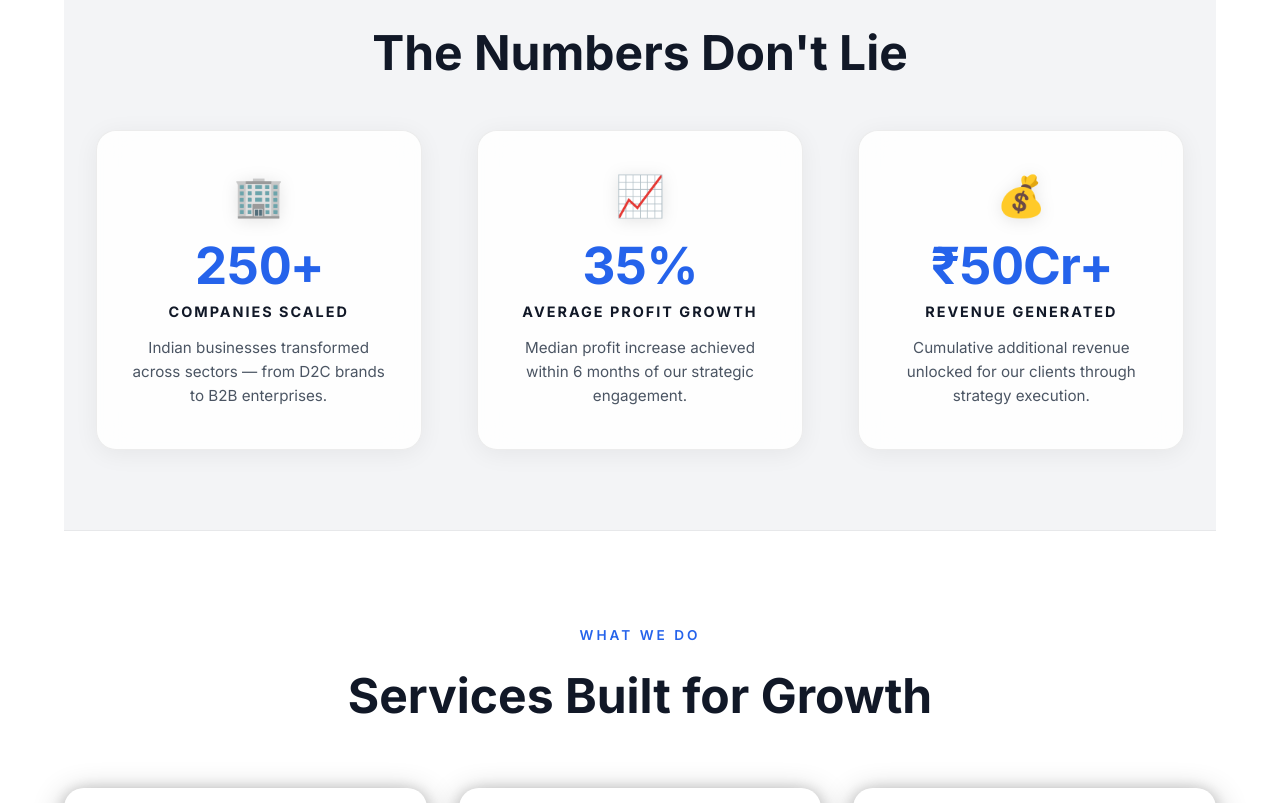
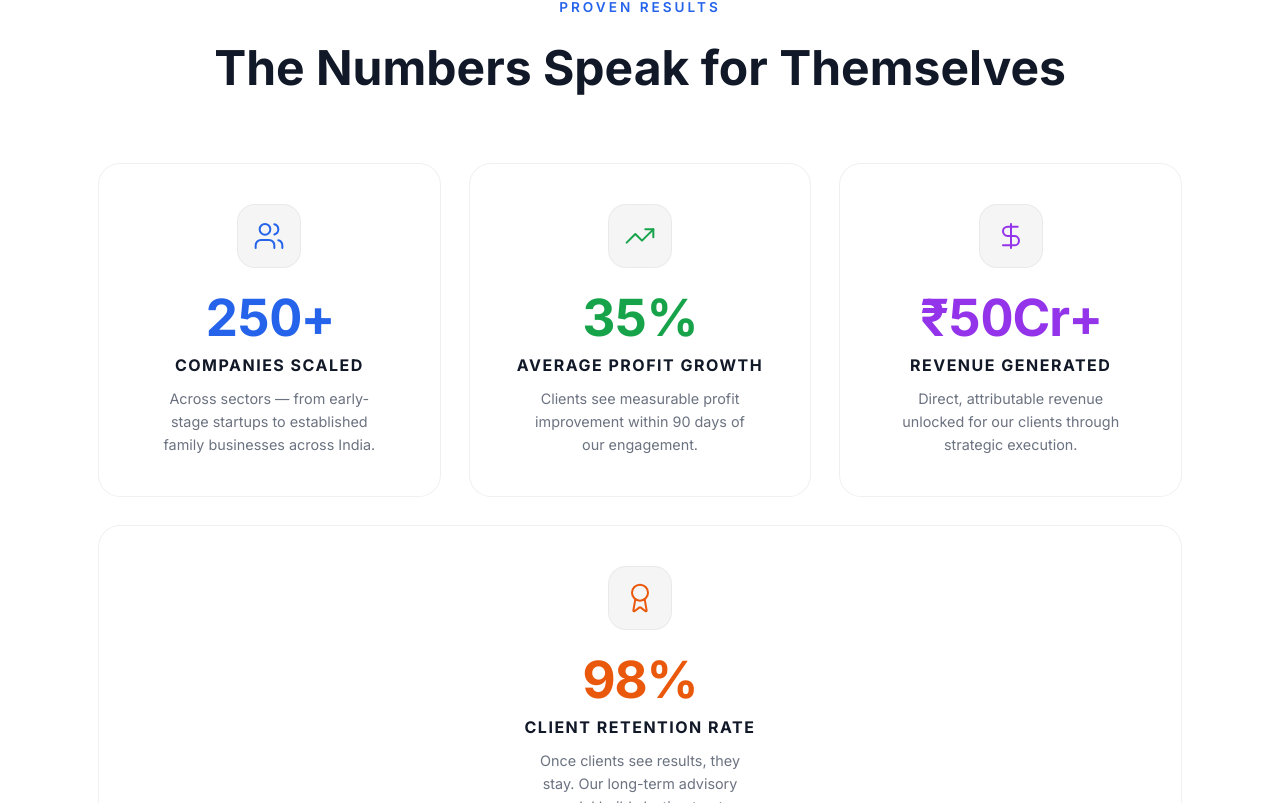
Before and after one commit to Shauryan28/Blubric, a React (Vite) app: page / in a window 1280 px wide. Shown: the part 917-1720 px from the top of the page. Built offline with nearby package versions, Linux system fonts and the light colour scheme.

Commit message:
Add interactive BorderGlow impact stats section

```diff
--- a/src/App.tsx
+++ b/src/App.tsx
@@ -2,7 +2,6 @@ import { Routes, Route } from 'react-router-dom';
 import { SilkBackground } from './components/SilkBackground';
 import PillNav from './components/PillNav';
 import ScrollToTop from './components/ScrollToTop';
-import MetallicText from './components/MetallicText';
 import Home from './pages/Home';
 import About from './pages/About';
 import Services from './pages/Services';
@@ -20,7 +19,7 @@ function App() {
     <>
       <ScrollToTop />
       <SilkBackground />
-      <PillNav items={navItems} customLogo={<MetallicText text="BLUBRIC." fontSize={20} fontWeight="800" />} />
+      <PillNav items={navItems} customLogo={<span style={{fontWeight:800, fontSize:'1.2rem', color:'#111827', letterSpacing: '-0.5px'}}>BLUBRIC.</span>} />
       <main className="page-container">
         <Routes>
           <Route path="/" element={<Home />} />
--- a/src/components/BorderGlow.css
+++ b/src/components/BorderGlow.css
@@ -1,58 +1,61 @@
 .border-glow-card {
+  --mouse-x: 50%;
+  --mouse-y: 50%;
+  --glow-color: #2563eb;
+  --border-radius: 24px;
+
   position: relative;
-  border-radius: var(--card-radius, 20px);
-  background: rgba(255, 255, 255, 0.85);
-  backdrop-filter: blur(16px);
-  border: 1px solid rgba(0, 0, 0, 0.07);
-  box-shadow: 0 4px 24px rgba(0, 0, 0, 0.06);
-  overflow: hidden;
-  transition: box-shadow 0.3s ease, transform 0.3s ease;
-  cursor: default;
+  border-radius: var(--border-radius);
+  padding: 2px;
+  background: transparent;
+  cursor: pointer;
+  transition: transform 0.3s ease, box-shadow 0.3s ease;
+  flex: 1;
+  min-width: 280px;
 }
 
-.border-glow-card:hover {
-  box-shadow: 0 8px 40px rgba(0, 0, 0, 0.1);
-  transform: translateY(-4px);
-}
-
-.border-glow-spotlight {
-  position: absolute;
-  inset: 0;
-  opacity: 0;
-  pointer-events: none;
-  transition: opacity 0.3s ease;
-  border-radius: inherit;
-  background: radial-gradient(
-    var(--glow-size, 120px) circle at var(--glow-x, 50%) var(--glow-y, 50%),
-    rgba(var(--glow-color-rgb, 37, 99, 235), 0.12) 0%,
-    transparent 70%
-  );
-  /* Also animate the border */
-  z-index: 0;
-}
-
-/* Glowing border ring using pseudo-element */
+/* The animated glowing border using conic-gradient from mouse position */
 .border-glow-card::before {
   content: '';
   position: absolute;
-  inset: -1px;
-  border-radius: calc(var(--card-radius, 20px) + 1px);
+  inset: 0;
+  border-radius: var(--border-radius);
   background: radial-gradient(
-    var(--glow-size, 120px) circle at var(--glow-x, 50%) var(--glow-y, 50%),
-    var(--glow-color, #2563eb) 0%,
+    200px circle at var(--mouse-x) var(--mouse-y),
+    var(--glow-color),
     transparent 70%
   );
   opacity: 0;
-  transition: opacity 0.3s ease;
+  transition: opacity 0.4s ease;
   z-index: 0;
 }
 
 .border-glow-card:hover::before {
-  opacity: 0.35;
+  opacity: 1;
 }
 
-.border-glow-content {
+.border-glow-card:hover {
+  transform: translateY(-6px);
+  box-shadow: 0 20px 60px rgba(37, 99, 235, 0.12);
+}
+
+/* Inner content sits on top of the glow */
+.border-glow-inner {
   position: relative;
   z-index: 1;
+  border-radius: calc(var(--border-radius) - 2px);
+  background: #ffffff;
+  border: 1px solid rgba(0, 0, 0, 0.06);
   height: 100%;
+  display: flex;
+  flex-direction: column;
+  align-items: center;
+  justify-content: center;
+  padding: 2.5rem 2rem;
+  text-align: center;
+  transition: border-color 0.3s ease;
 }
+
+.border-glow-card:hover .border-glow-inner {
+  border-color: rgba(37, 99, 235, 0.15);
+}
--- a/src/components/BorderGlow.tsx
+++ b/src/components/BorderGlow.tsx
@@ -1,62 +1,42 @@
-import { useRef, useEffect, type ReactNode } from 'react';
+import { useRef } from 'react';
+import type { MouseEvent, ReactNode } from 'react';
 import './BorderGlow.css';
 
 interface BorderGlowProps {
   children: ReactNode;
   glowColor?: string;
-  glowSize?: number;
-  borderRadius?: string;
   className?: string;
 }
 
-export default function BorderGlow({
-  children,
-  glowColor = '#2563eb',
-  glowSize = 120,
-  borderRadius = '20px',
-  className = '',
-}: BorderGlowProps) {
+export default function BorderGlow({ children, glowColor = '#2563eb', className = '' }: BorderGlowProps) {
   const cardRef = useRef<HTMLDivElement>(null);
-  const glowRef = useRef<HTMLDivElement>(null);
 
-  useEffect(() => {
+  const handleMouseMove = (e: MouseEvent<HTMLDivElement>) => {
     const card = cardRef.current;
-    const glow = glowRef.current;
-    if (!card || !glow) return;
-
-    const handleMouseMove = (e: MouseEvent) => {
+    if (!card) return;
     const rect = card.getBoundingClientRect();
     const x = e.clientX - rect.left;
     const y = e.clientY - rect.top;
-      glow.style.setProperty('--glow-x', `${x}px`);
-      glow.style.setProperty('--glow-y', `${y}px`);
-      glow.style.opacity = '1';
+    card.style.setProperty('--mouse-x', `${x}px`);
+    card.style.setProperty('--mouse-y', `${y}px`);
+    card.style.setProperty('--glow-color', glowColor);
   };
 
   const handleMouseLeave = () => {
-      glow.style.opacity = '0';
+    const card = cardRef.current;
+    if (!card) return;
+    card.style.setProperty('--mouse-x', `50%`);
+    card.style.setProperty('--mouse-y', `50%`);
   };
-
-    card.addEventListener('mousemove', handleMouseMove);
-    card.addEventListener('mouseleave', handleMouseLeave);
-    return () => {
-      card.removeEventListener('mousemove', handleMouseMove);
-      card.removeEventListener('mouseleave', handleMouseLeave);
-    };
-  }, []);
 
   return (
     <div
       ref={cardRef}
       className={`border-glow-card ${className}`}
-      style={{
-        '--glow-color': glowColor,
-        '--glow-size': `${glowSize}px`,
-        '--card-radius': borderRadius,
-      } as React.CSSProperties}
+      onMouseMove={handleMouseMove}
+      onMouseLeave={handleMouseLeave}
     >
-      <div ref={glowRef} className="border-glow-spotlight" />
-      <div className="border-glow-content">
+      <div className="border-glow-inner">
         {children}
       </div>
     </div>
--- a/src/pages/Home.tsx
+++ b/src/pages/Home.tsx
@@ -2,8 +2,7 @@ import { motion } from 'framer-motion';
 import GlassSurface from '../components/GlassSurface';
 import AnimatedCounter from '../components/AnimatedCounter';
 import BorderGlow from '../components/BorderGlow';
-
-import { Target, Activity, Zap, ShieldCheck, Search, Map, FileText, Settings, Users } from 'lucide-react';
+import { Target, Activity, Zap, ShieldCheck, Search, Map, FileText, Settings, Users, TrendingUp, DollarSign, Award } from 'lucide-react';
 import './pages.css';
 
 const journeySteps = [
@@ -52,53 +51,83 @@ export default function Home() {
 
       <section className="impact-section">
         <div className="impact-header">
-          <span className="section-subtitle">Proven Results</span>
-          <h2 className="section-title">The Numbers Don't Lie</h2>
+          <motion.span
+            className="section-subtitle"
+            initial={{ opacity: 0, y: 10 }}
+            whileInView={{ opacity: 1, y: 0 }}
+            viewport={{ once: true }}
+            transition={{ duration: 0.5 }}
+          >
+            Proven Results
+          </motion.span>
+          <motion.h2
+            className="section-title"
+            initial={{ opacity: 0, y: 10 }}
+            whileInView={{ opacity: 1, y: 0 }}
+            viewport={{ once: true }}
+            transition={{ duration: 0.5, delay: 0.1 }}
+          >
+            The Numbers Speak for Themselves
+          </motion.h2>
         </div>
         <div className="impact-container">
           <motion.div
-            initial={{ opacity: 0, y: 30 }}
+            initial={{ opacity: 0, y: 40 }}
             whileInView={{ opacity: 1, y: 0 }}
-            viewport={{ once: true, margin: "-100px" }}
+            viewport={{ once: true, margin: "-80px" }}
             transition={{ duration: 0.6 }}
+            style={{ flex: 1, minWidth: '260px', display: 'flex' }}
           >
-            <BorderGlow glowColor="#2563eb" borderRadius="20px" className="impact-glow-card">
-              <div className="impact-card">
-                <div className="impact-icon">🏢</div>
-                <h3 className="impact-number"><AnimatedCounter to={250} suffix="+" /></h3>
-                <p className="impact-label">Companies Scaled</p>
-                <p className="impact-desc">Indian businesses transformed across sectors — from D2C brands to B2B enterprises.</p>
-              </div>
+            <BorderGlow glowColor="#2563eb">
+              <div className="impact-icon-wrap"><Users size={32} strokeWidth={1.5} color="#2563eb" /></div>
+              <h3 className="impact-number"><AnimatedCounter to={250} suffix="+" /></h3>
+              <p className="impact-label">Companies Scaled</p>
+              <p className="impact-desc">Across sectors — from early-stage startups to established family businesses across India.</p>
             </BorderGlow>
           </motion.div>
+
           <motion.div
-            initial={{ opacity: 0, y: 30 }}
+            initial={{ opacity: 0, y: 40 }}
             whileInView={{ opacity: 1, y: 0 }}
-            viewport={{ once: true, margin: "-100px" }}
-            transition={{ duration: 0.6, delay: 0.2 }}
+            viewport={{ once: true, margin: "-80px" }}
+            transition={{ duration: 0.6, delay: 0.15 }}
+            style={{ flex: 1, minWidth: '260px', display: 'flex' }}
           >
-            <BorderGlow glowColor="#10b981" borderRadius="20px" className="impact-glow-card">
-              <div className="impact-card">
-                <div className="impact-icon">📈</div>
-                <h3 className="impact-number"><AnimatedCounter to={35} suffix="%" /></h3>
-                <p className="impact-label">Average Profit Growth</p>
-                <p className="impact-desc">Median profit increase achieved within 6 months of our strategic engagement.</p>
-              </div>
+            <BorderGlow glowColor="#16a34a">
+              <div className="impact-icon-wrap"><TrendingUp size={32} strokeWidth={1.5} color="#16a34a" /></div>
+              <h3 className="impact-number" style={{ color: '#16a34a' }}><AnimatedCounter to={35} suffix="%" /></h3>
+              <p className="impact-label">Average Profit Growth</p>
+              <p className="impact-desc">Clients see measurable profit improvement within 90 days of our engagement.</p>
             </BorderGlow>
           </motion.div>
+
           <motion.div
-            initial={{ opacity: 0, y: 30 }}
+            initial={{ opacity: 0, y: 40 }}
             whileInView={{ opacity: 1, y: 0 }}
-            viewport={{ once: true, margin: "-100px" }}
-            transition={{ duration: 0.6, delay: 0.4 }}
+            viewport={{ once: true, margin: "-80px" }}
+            transition={{ duration: 0.6, delay: 0.3 }}
+            style={{ flex: 1, minWidth: '260px', display: 'flex' }}
           >
-            <BorderGlow glowColor="#f59e0b" borderRadius="20px" className="impact-glow-card">
-              <div className="impact-card">
-                <div className="impact-icon">💰</div>
-                <h3 className="impact-number">₹<AnimatedCounter to={50} suffix="Cr+" /></h3>
-                <p className="impact-label">Revenue Generated</p>
-                <p className="impact-desc">Cumulative additional revenue unlocked for our clients through strategy execution.</p>
-              </div>
+            <BorderGlow glowColor="#9333ea">
+              <div className="impact-icon-wrap"><DollarSign size={32} strokeWidth={1.5} color="#9333ea" /></div>
+              <h3 className="impact-number" style={{ color: '#9333ea' }}>₹<AnimatedCounter to={50} suffix="Cr+" /></h3>
+              <p className="impact-label">Revenue Generated</p>
+              <p className="impact-desc">Direct, attributable revenue unlocked for our clients through strategic execution.</p>
+            </BorderGlow>
+          </motion.div>
+
+          <motion.div
+            initial={{ opacity: 0, y: 40 }}
+            whileInView={{ opacity: 1, y: 0 }}
+            viewport={{ once: true, margin: "-80px" }}
+            transition={{ duration: 0.6, delay: 0.45 }}
+            style={{ flex: 1, minWidth: '260px', display: 'flex' }}
+          >
+            <BorderGlow glowColor="#ea580c">
+              <div className="impact-icon-wrap"><Award size={32} strokeWidth={1.5} color="#ea580c" /></div>
+              <h3 className="impact-number" style={{ color: '#ea580c' }}><AnimatedCounter to={98} suffix="%" /></h3>
+              <p className="impact-label">Client Retention Rate</p>
+              <p className="impact-desc">Once clients see results, they stay. Our long-term advisory model builds lasting trust.</p>
             </BorderGlow>
           </motion.div>
         </div>
--- a/src/pages/pages.css
+++ b/src/pages/pages.css
@@ -217,49 +217,36 @@ textarea.form-input {
 
 /* Impact / Testimonial Counter Section */
 .impact-section {
-  padding: 5rem 1rem;
-  background: var(--bg-secondary);
-  border-top: 1px solid rgba(0,0,0,0.05);
-  border-bottom: 1px solid rgba(0,0,0,0.05);
+  padding: 6rem 2rem;
   position: relative;
   z-index: 2;
 }
 
 .impact-header {
   text-align: center;
-  margin-bottom: 3rem;
+  margin-bottom: 4rem;
 }
 
 .impact-container {
   display: flex;
-  justify-content: space-around;
+  justify-content: center;
   align-items: stretch;
-  max-width: 1200px;
+  max-width: 1300px;
   margin: 0 auto;
   gap: 1.5rem;
   flex-wrap: wrap;
 }
 
-.impact-glow-card {
-  flex: 1;
-  min-width: 260px;
-  height: 100%;
-}
-
-.impact-card {
+.impact-icon-wrap {
+  width: 64px;
+  height: 64px;
+  border-radius: 18px;
+  background: rgba(0, 0, 0, 0.04);
   display: flex;
-  flex-direction: column;
   align-items: center;
-  text-align: center;
-  padding: 2.5rem 2rem;
-  height: 100%;
-  box-sizing: border-box;
-}
-
-.impact-icon {
-  font-size: 2.5rem;
-  margin-bottom: 1.25rem;
-  filter: drop-shadow(0 2px 8px rgba(0,0,0,0.1));
+  justify-content: center;
+  margin-bottom: 1.5rem;
+  border: 1px solid rgba(0, 0, 0, 0.05);
 }
 
 .impact-number {
@@ -273,19 +260,19 @@ textarea.form-input {
 }
 
 .impact-label {
-  font-size: 0.9rem;
+  font-size: 1rem;
   font-weight: 700;
-  color: var(--text-primary);
+  color: #111827;
   text-transform: uppercase;
-  letter-spacing: 2px;
-  margin-bottom: 1rem;
+  letter-spacing: 1.5px;
+  margin-bottom: 0.75rem;
 }
 
 .impact-desc {
-  font-size: 0.95rem;
-  color: var(--text-secondary);
+  font-size: 0.9rem;
   line-height: 1.6;
-  max-width: 260px;
+  color: #6b7280;
+  max-width: 220px;
 }
 
 .timeline-line {
```
Also changed, not shown: src/components/MetallicText.tsx (deleted, +0 -119 lines). Lines whose indentation alone changed are shown as unchanged.
